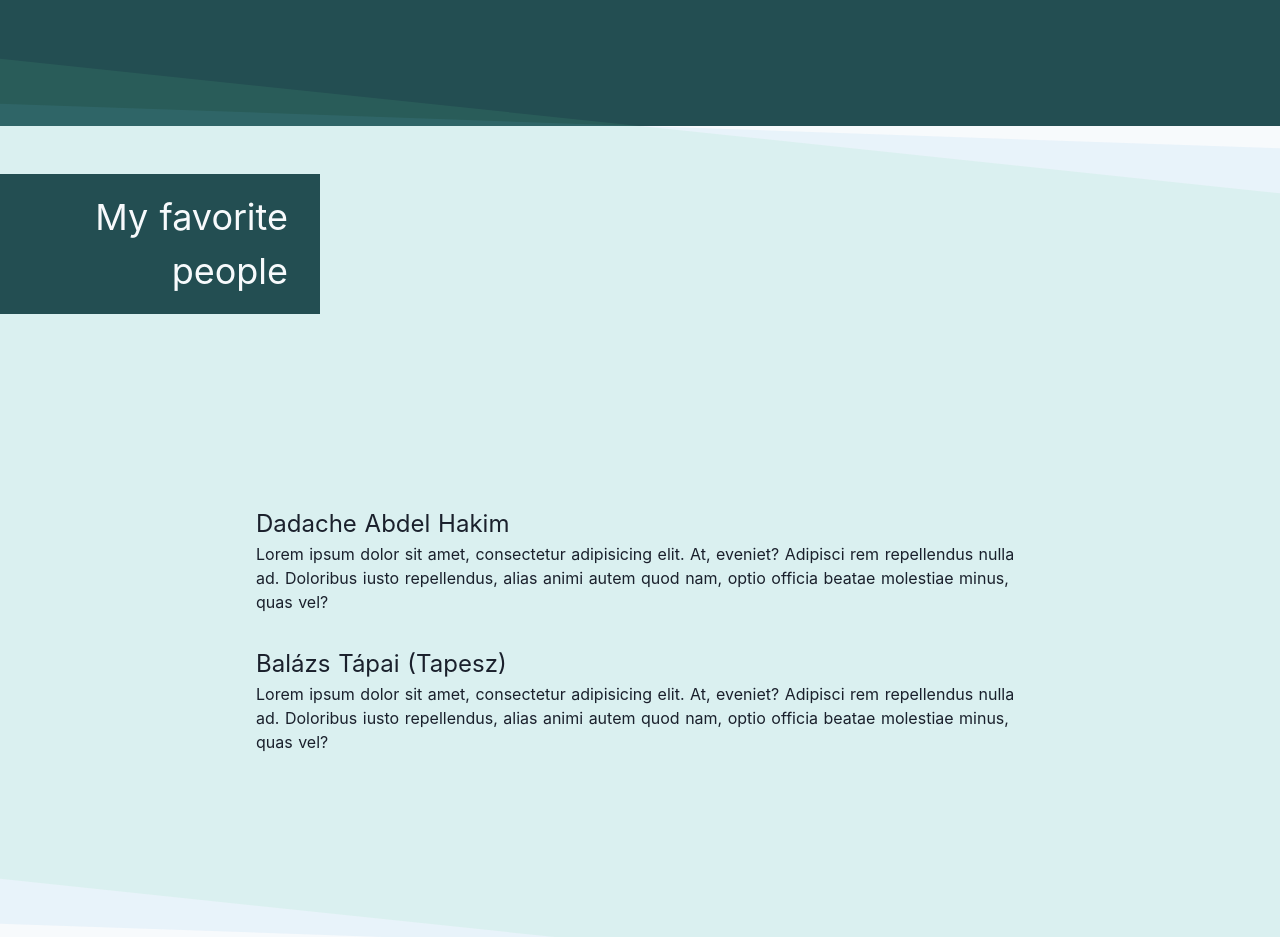
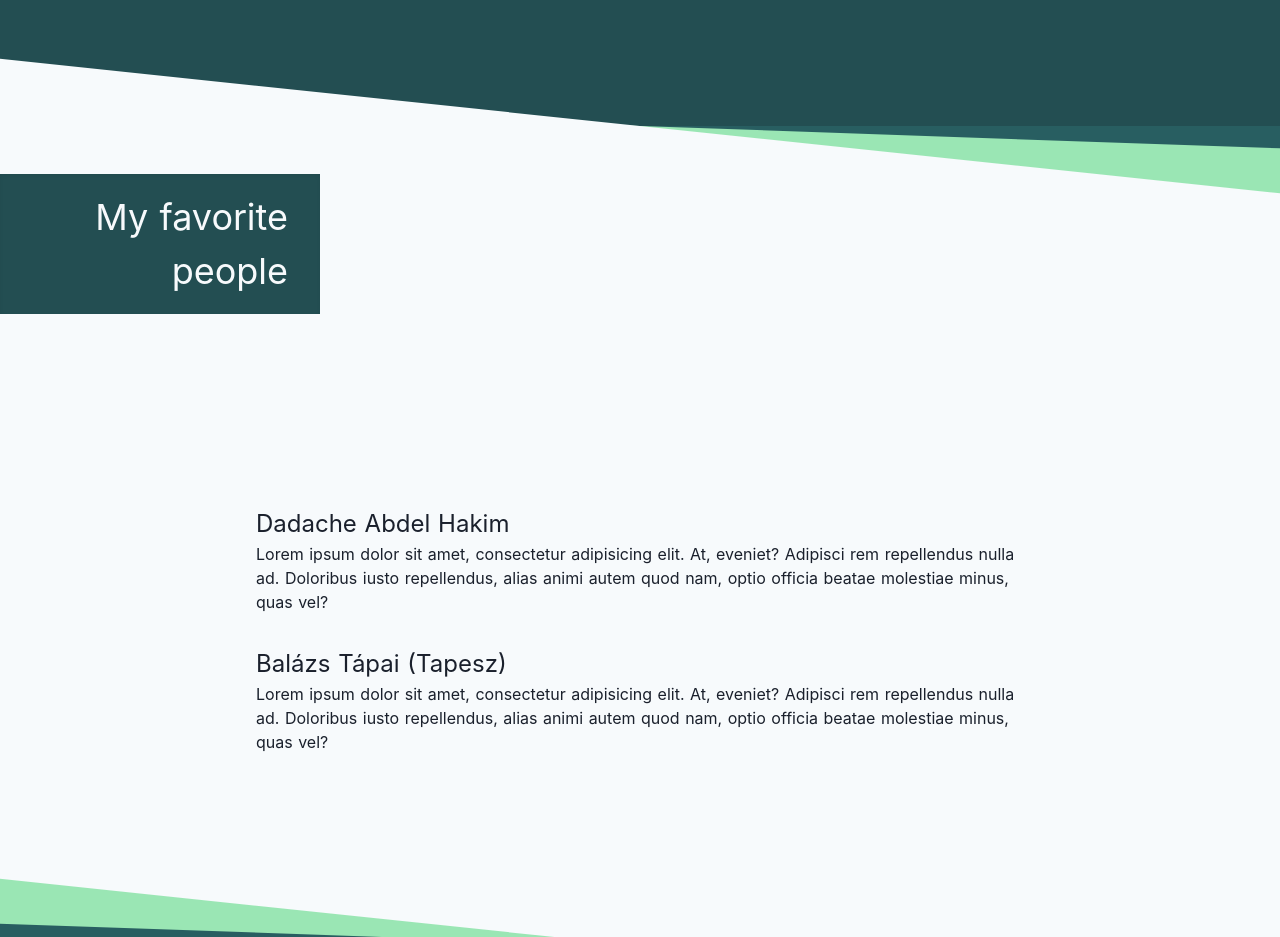
Before and after one commit to elasticmind/homepage, a Nuxt app: page / in a window 1280 px wide. Shown: the part 1860-2797 px from the top of the page. Built offline with nearby package versions, Linux system fonts and the light colour scheme.

Commit message:
Tweak BaseSection visually

```diff
--- a/components/BaseSection.vue
+++ b/components/BaseSection.vue
@@ -2,12 +2,12 @@
   <section
     class="w-screen pt-12 section"
     :class="[
-      primary ? 'bg-gray-100 text-gray-900 decor' : 'bg-teal-900 text-gray-100'
+      primary ? 'bg-teal-800 text-gray-900 decor' : 'bg-teal-900 text-gray-100'
     ]"
   >
-    <header class="relative z-10">
+    <header class="relative z-20">
       <h1
-        class="text-right text-4xl w-1/4 p-4 pr-8"
+        class="text-right text-4xl w-1/4 p-4 pr-8 shadow-inner"
         :class="[
           primary ? 'bg-teal-900 text-gray-100' : 'bg-gray-100 text-gray-900'
         ]"
@@ -15,7 +15,7 @@
         <slot name="header" />
       </h1>
     </header>
-    <article class="text-left px-64 py-48 relative z-10 content">
+    <article class="text-left px-64 py-48 relative z-20 content">
       <slot name="content" />
     </article>
   </section>
@@ -41,9 +41,6 @@ export default {
       @apply mt-8;
     }
   }
-
-  p {
-  }
 }
 
 .section {
@@ -52,6 +49,7 @@ export default {
 
 .decor::before,
 .decor::after {
+  @apply z-10;
   content: '';
   display: block;
   width: 100%;
@@ -62,14 +60,14 @@ export default {
 }
 
 .decor::before {
-  opacity: 0.1;
-  background-color: theme('colors.blue.400');
+  opacity: 1;
+  background-color: theme('colors.green.300');
   transform: skewY(2deg);
 }
 
 .decor::after {
-  opacity: 0.1;
-  background-color: theme('colors.green.400');
+  opacity: 1;
+  background-color: theme('colors.gray.100');
   transform: skewY(6deg);
 }
 </style>
--- a/components/Footer.vue
+++ b/components/Footer.vue
@@ -1,5 +1,5 @@
 <template>
-  <footer class="w-screen bg-gray-900 pt-32 pb-12">
+  <footer class="w-screen bg-gray-900 pt-32 pb-12 relative z-20">
     <app-nav class="text-gray-400" />
     <hr class="w-3/4 m-auto mt-4 border-gray-700" />
     <p class="text-center text-gray-600 mt-8">
```
